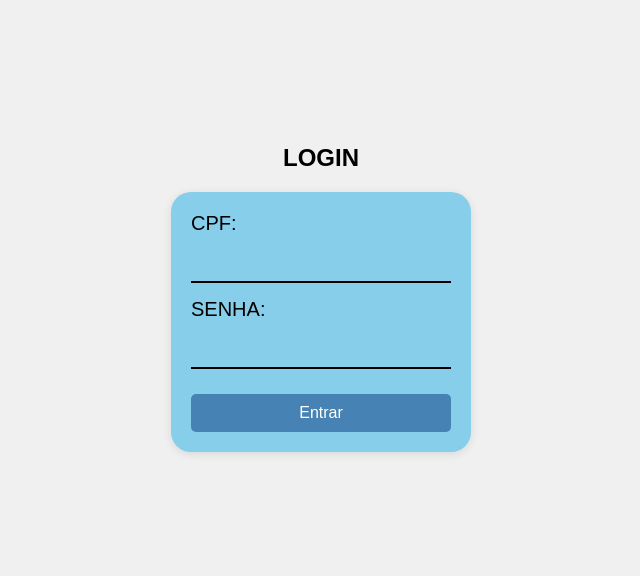
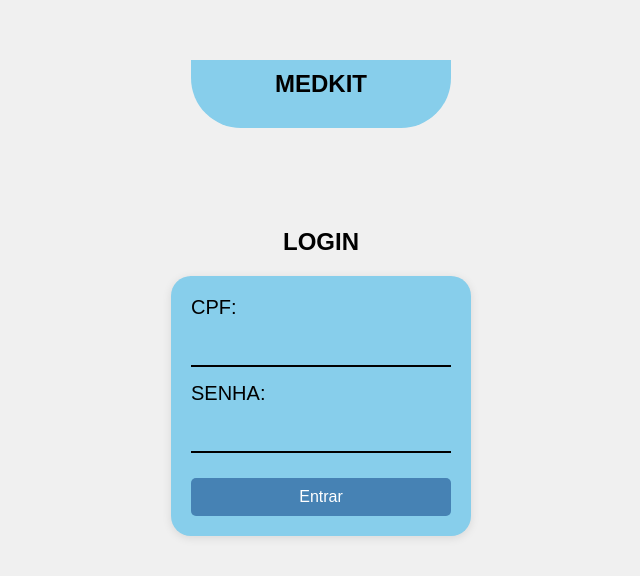
Before and after one commit to um1augusto/MEDKIT, a website: page login.html in a window 1280 px wide. Shown: the part 102-678 px from the top of the page, without its empty margins (319-959 px from the left). Drawn offline with Linux system fonts and the light colour scheme.

Commit message:
tela login quase finalizada

```diff
--- a/CSS/login.css
+++ b/CSS/login.css
@@ -16,8 +16,30 @@ body {
     height: 100vh;
 }
 
+nav {
+    display: flex;
+    align-items: center;
+    justify-content: center;
+    background-color: #87ceeb;
+    color: black;
+    padding: 10px 20px 30px;
+    border-bottom-left-radius: 50px;
+    border-bottom-right-radius: 50px;
+    width: 260px; /* Define a largura do nav */
+    margin: 0 auto; /* Centraliza o nav */
+}
+
+nav h1 {
+    font-size: 24px;
+    font-weight: bold;
+    margin: 0;
+    flex: 1;
+    text-align: center;
+}
+
 /* Cabeçalho */
 header {
+    margin-top: 100px;
     margin-bottom: 20px;
 }
 
--- a/login.html
+++ b/login.html
@@ -7,6 +7,9 @@
     <link rel="stylesheet" href="./CSS/login.css">
 </head>
 <body>
+    <nav>
+        <h2>MEDKIT</h2>
+    </nav>
     <header>
         <h1>LOGIN</h1>
     </header>
```
